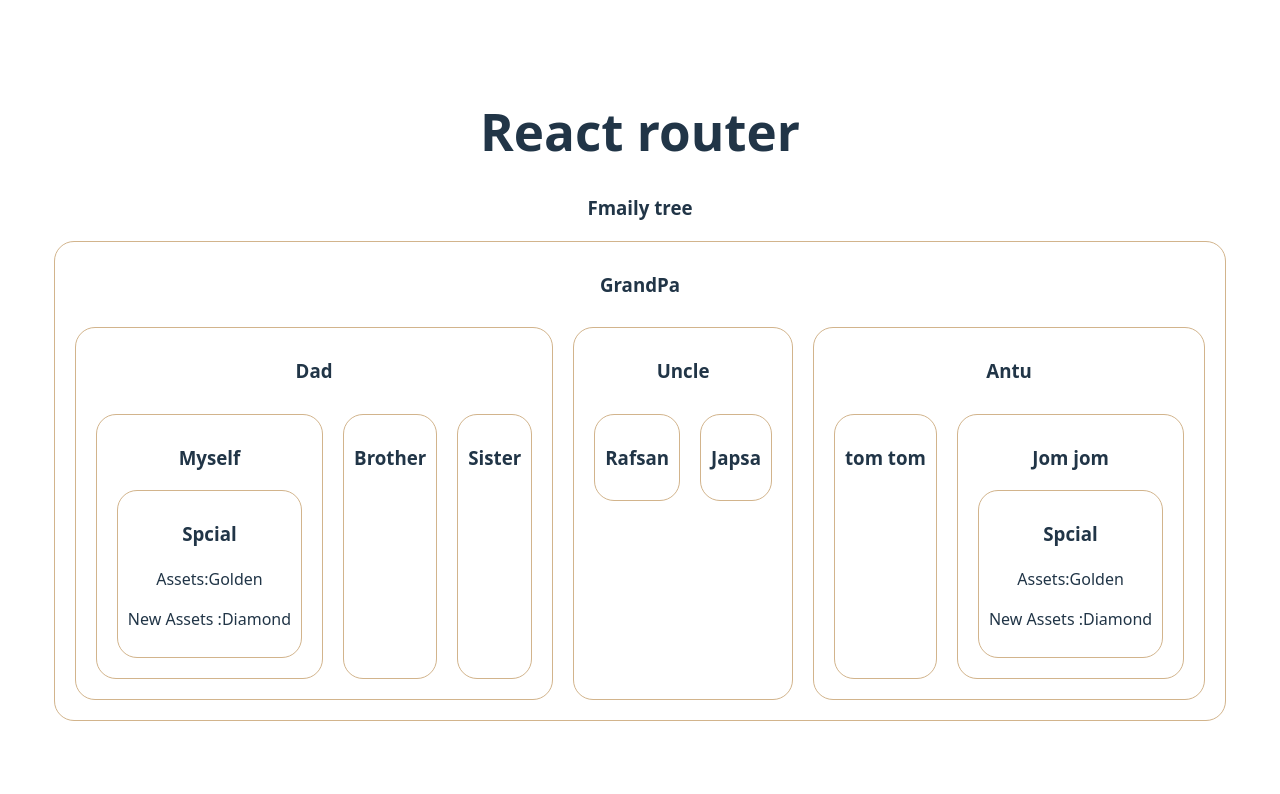
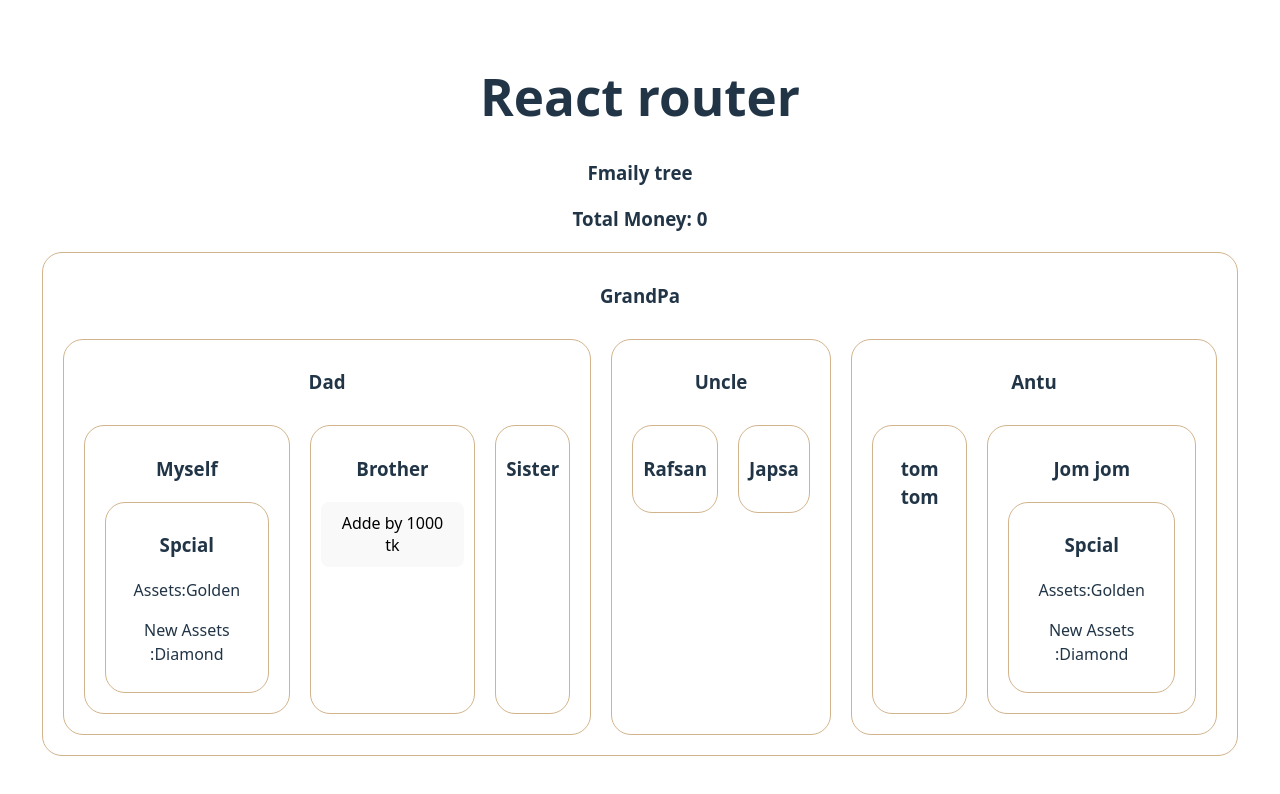
Before and after one commit to Al-Shahriar-Nazim/react-router-part-03, a React (Vite) app: page / in a window 1280 px wide. Shown: the top 794 px of the page. Built offline with nearby package versions, Linux system fonts and the light colour scheme.

Commit message:
added by complex context api

```diff
--- a/src/components/FamilyTree/Brother.jsx
+++ b/src/components/FamilyTree/Brother.jsx
@@ -1,9 +1,14 @@
-import React from 'react';
+import React, { use } from 'react';
+import { MoneyContext } from './FamilyTree';
 
 const Brother = () => {
+    const[money,setMoney]= use(MoneyContext)
     return (
         <div>
             <h3>Brother</h3>
+            <button onClick={()=>setMoney(money+1000)}>
+                Adde by 1000 tk
+            </button>
         </div>
     );
 };
--- a/src/components/FamilyTree/FamilyTree.jsx
+++ b/src/components/FamilyTree/FamilyTree.jsx
@@ -1,23 +1,29 @@
-import React from 'react';
-import GrandPa from './GrandPa';
-import { createContext } from 'react';
+import React, { useState } from "react";
+import GrandPa from "./GrandPa";
+import { createContext } from "react";
 const AssetContext = createContext("");
+const MoneyContext = createContext(0);
 
 const FamilyTree = () => {
-    const assets = 'Golden';
-    const newAssets = 'Diamond';
+  const assets = "Golden";
+  const newAssets = "Diamond";
+  const [money, setMoney] = useState(0);
+
   return (
     <div>
       <h3>Fmaily tree</h3>
+      <h3>Total Money: {money}</h3>
       <div>
+        <MoneyContext value={[money,setMoney]}>
           <AssetContext.Provider value={newAssets}>
             <GrandPa assets={assets}></GrandPa>
           </AssetContext.Provider>
+        </MoneyContext>
       </div>
-
     </div>
   );
 };
 
 export default FamilyTree;
 export { AssetContext };
+export { MoneyContext };
```
Lines whose indentation alone changed are shown as unchanged.
